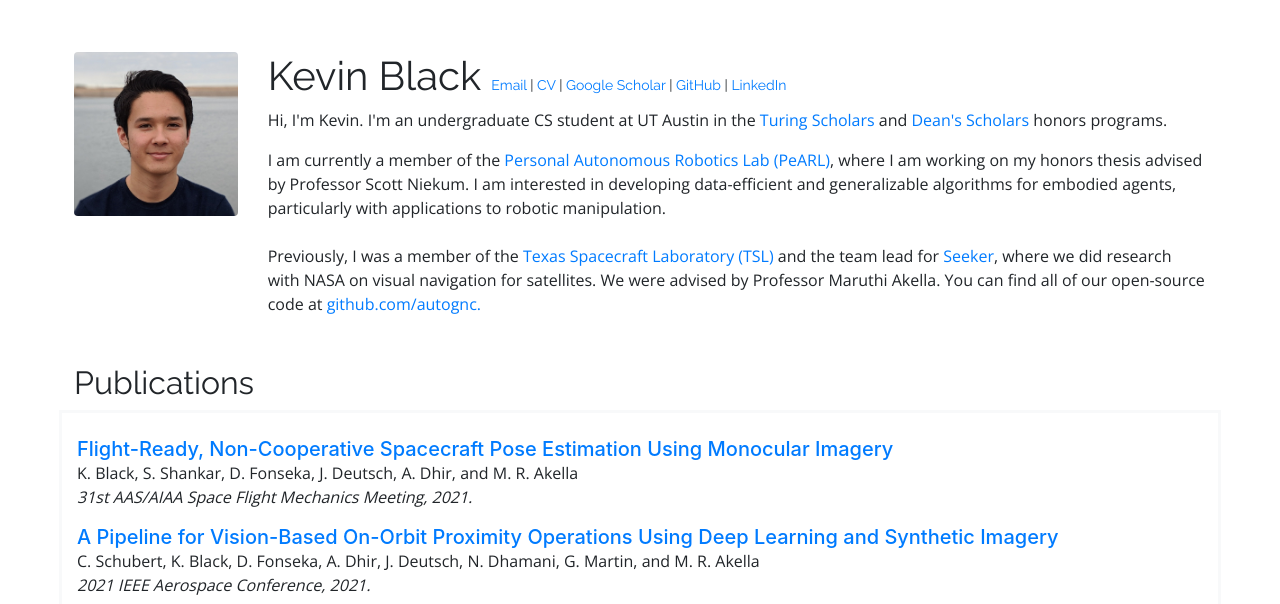
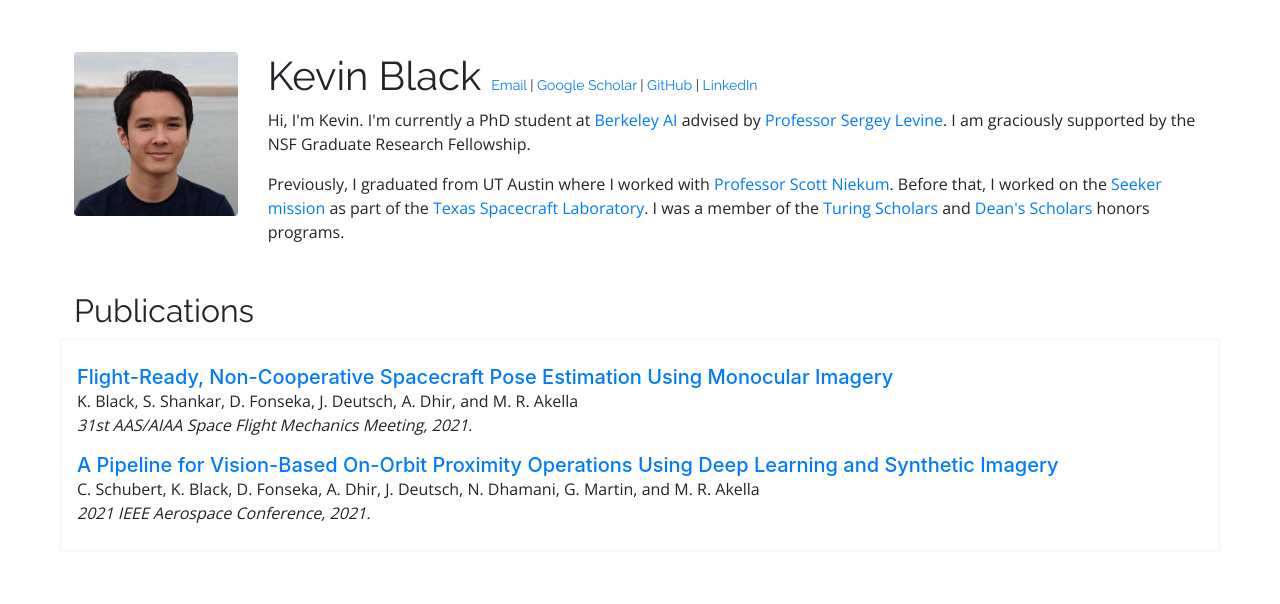
Before and after one commit to kvablack/kvablack.github.io, a Jekyll site: the page built from index.html, in a window 1280 px wide and 1400 px high. Shown: the top 604 px of the window. Built offline with Jekyll 4.4.1, drawn with Linux system fonts in a browser that asks for light colours; some of the changed text lies outside the part shown.

Commit message:
Update for PhD!

```diff
--- a/_data/projects.yml
+++ b/_data/projects.yml
@@ -34,7 +34,7 @@
   image: assets/img/hovercraft.jpg
 
 - title: Wireless Encrypted Voice Communication
-  description: A 32-bit microcontroller applet from my summer 2017 internship at Silicon Labs
+  description: A 32-bit microcontroller applet from my summer 2017 internship at Silicon Labs (high school)
   url: https://www.silabs.com/community/projects.entry.html/2017/08/25/wireless_encryptedv-jwJk
   image: assets/img/voicedemo.jpg
 
@@ -45,5 +45,5 @@
 
 - title: ManaTEAMS
   description: An Android app allowing Austin ISD students to easily check their grades
-  url: http://manateams.com
+  url: https://github.com/project-manatee
   image: assets/img/manateams.png
--- a/_includes/bio1.html
+++ b/_includes/bio1.html
@@ -1 +1 @@
-Hi, I'm Kevin. I'm an undergraduate CS student at UT Austin in the <a target="_blank" href="https://www.cs.utexas.edu/turing-scholars">Turing Scholars</a> and <a target="_blank" href="http://deansscholars.org/">Dean's Scholars</a> honors programs.
+Hi, I'm Kevin. I'm currently a PhD student at <a target="_blank" href="https://bair.berkeley.edu/">Berkeley AI</a> advised by <a target="_blank" href="https://people.eecs.berkeley.edu/~svlevine/">Professor Sergey Levine</a>. I am graciously supported by the NSF Graduate Research Fellowship.
--- a/_includes/bio2.html
+++ b/_includes/bio2.html
@@ -1,6 +1 @@
-I am currently a member of the <a target="_blank" href="https://www.cs.utexas.edu/users/ai-lab/lab-view.php?LabID=20">Personal Autonomous Robotics Lab (PeARL)</a>, where I am working on my honors thesis advised by Professor Scott Niekum. I am interested in developing data-efficient and generalizable algorithms for embodied agents, particularly with applications to robotic manipulation.
-
-<br/>
-<br/>
-
-Previously, I was a member of the <a target="_blank" href="https://sites.utexas.edu/tsl/">Texas Spacecraft Laboratory (TSL)</a> and the team lead for <a target="_blank" href="https://sites.utexas.edu/tsl/seeker/">Seeker</a>, where we did research with NASA on visual navigation for satellites. We were advised by Professor Maruthi Akella. You can find all of our open-source code at <a target="_blank" href="https://github.com/autognc">github.com/autognc.</a>
+Previously, I graduated from UT Austin where I worked with <a target="_blank" href="https://people.cs.umass.edu/~sniekum/">Professor Scott Niekum</a>. Before that, I worked on the <a target="_blank" href="https://en.wikipedia.org/wiki/Seeker_(spacecraft)">Seeker mission</a> as part of the <a target="_blank" href="https://sites.utexas.edu/tsl/">Texas Spacecraft Laboratory</a>. I was a member of the <a target="_blank" href="https://www.cs.utexas.edu/turing-scholars">Turing Scholars</a> and <a target="_blank" href="http://deansscholars.org/">Dean's Scholars</a> honors programs.
--- a/_includes/kevinblack.html
+++ b/_includes/kevinblack.html
@@ -1,7 +1,6 @@
 <span style="display:inline-block">Kevin Black</span>
 <span style="display:inline-block; font-size:14px">
     <a href="mailto:kevin3.black@gmail.com">Email</a>
-    | <a target="_blank" href="assets/CV.pdf">CV</a>
     | <a target="_blank" href="https://scholar.google.com/citations?user=axX7PCwAAAAJ&hl=en">Google Scholar</a>
     | <a target="_blank" href="https://github.com/kvablack">GitHub</a>
     | <a target="_blank" href="https://www.linkedin.com/in/kvablack/">LinkedIn</a>
```
Also changed, not shown: 1 other file.
